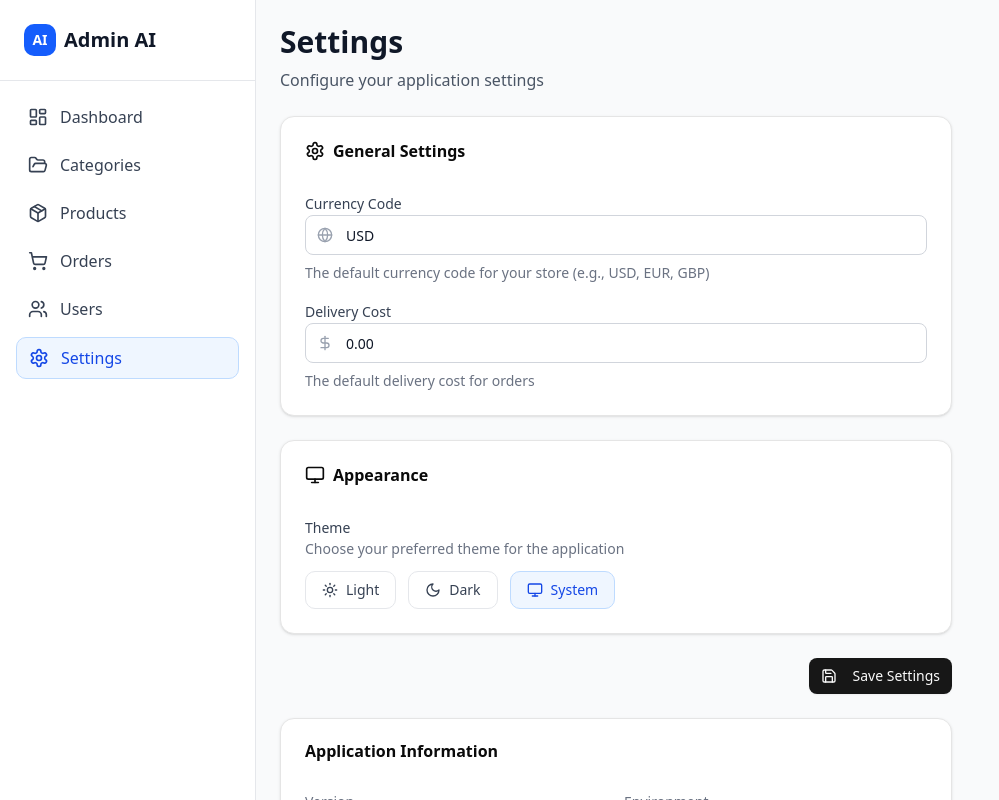
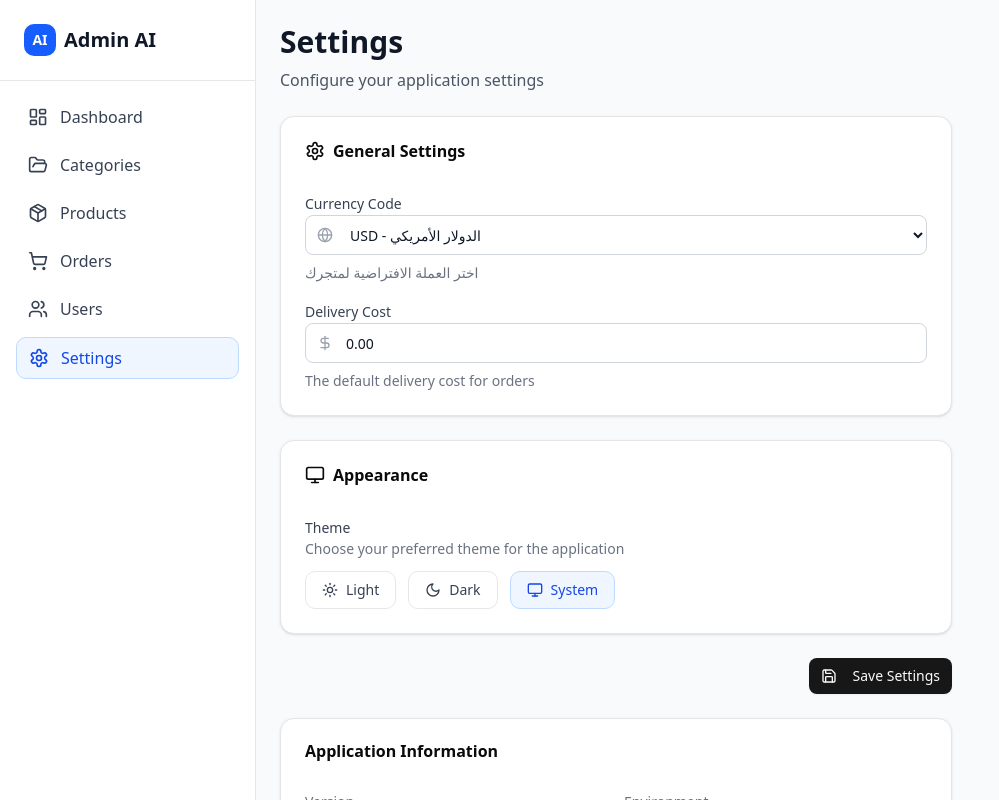
Before and after one commit to weeasd57/admin-ai-vite-manus, a React (Vite) app: page /settings in a window 1280 px wide. Shown: the whole page, without its empty margins (0-999 px from the left). Built offline with nearby package versions, Linux system fonts and the light colour scheme; no server answers; the database is empty.

Commit message:
add drop list currency codes

```diff
--- a/src/pages/Settings.jsx
+++ b/src/pages/Settings.jsx
@@ -110,17 +110,48 @@ export function Settings() {
             <div className="space-y-2">
               <Label htmlFor="currency">Currency Code</Label>
               <div className="relative">
-                <Globe className="absolute left-3 top-1/2 transform -translate-y-1/2 w-4 h-4 text-gray-400" />
-                <Input
+                <Globe className="absolute left-3 top-1/2 transform -translate-y-1/2 w-4 h-4 text-gray-400 z-10" />
+                <select
                   id="currency"
                   value={settings.currency_code}
                   onChange={(e) => handleInputChange('currency_code', e.target.value)}
-                  placeholder="USD"
-                  className="pl-10"
-                />
+                  className="flex h-10 w-full rounded-md border border-gray-300 bg-white text-gray-900 px-3 py-2 pl-10 text-sm ring-offset-background focus:outline-none focus:ring-2 focus:ring-blue-500 focus:border-blue-500 disabled:cursor-not-allowed disabled:opacity-50 dark:border-gray-600 dark:bg-black dark:text-white dark:focus:border-blue-400"
+                >
+                  <option value="USD">USD - الدولار الأمريكي</option>
+                  <option value="EUR">EUR - اليورو</option>
+                  <option value="GBP">GBP - الجنيه الإسترليني</option>
+                  <option value="JPY">JPY - الين الياباني</option>
+                  <option value="SAR">SAR - الريال السعودي</option>
+                  <option value="AED">AED - الدرهم الإماراتي</option>
+                  <option value="EGP">EGP - الجنيه المصري</option>
+                  <option value="JOD">JOD - الدينار الأردني</option>
+                  <option value="KWD">KWD - الدينار الكويتي</option>
+                  <option value="QAR">QAR - الريال القطري</option>
+                  <option value="BHD">BHD - الدينار البحريني</option>
+                  <option value="OMR">OMR - الريال العُماني</option>
+                  <option value="LBP">LBP - الليرة اللبنانية</option>
+                  <option value="IQD">IQD - الدينار العراقي</option>
+                  <option value="MAD">MAD - الدرهم المغربي</option>
+                  <option value="TND">TND - الدينار التونسي</option>
+                  <option value="DZD">DZD - الدينار الجزائري</option>
+                  <option value="LYD">LYD - الدينار الليبي</option>
+                  <option value="SDG">SDG - الجنيه السوداني</option>
+                  <option value="SYP">SYP - الليرة السورية</option>
+                  <option value="YER">YER - الريال اليمني</option>
+                  <option value="CAD">CAD - الدولار الكندي</option>
+                  <option value="AUD">AUD - الدولار الأسترالي</option>
+                  <option value="CHF">CHF - الفرنك السويسري</option>
+                  <option value="CNY">CNY - اليوان الصيني</option>
+                  <option value="INR">INR - الروبية الهندية</option>
+                  <option value="KRW">KRW - الوون الكوري</option>
+                  <option value="RUB">RUB - الروبل الروسي</option>
+                  <option value="TRY">TRY - الليرة التركية</option>
+                  <option value="BRL">BRL - الريال البرازيلي</option>
+                  <option value="MXN">MXN - البيزو المكسيكي</option>
+                </select>
               </div>
               <p className="text-sm text-gray-500">
-                The default currency code for your store (e.g., USD, EUR, GBP)
+                اختر العملة الافتراضية لمتجرك
               </p>
             </div>
 
```
